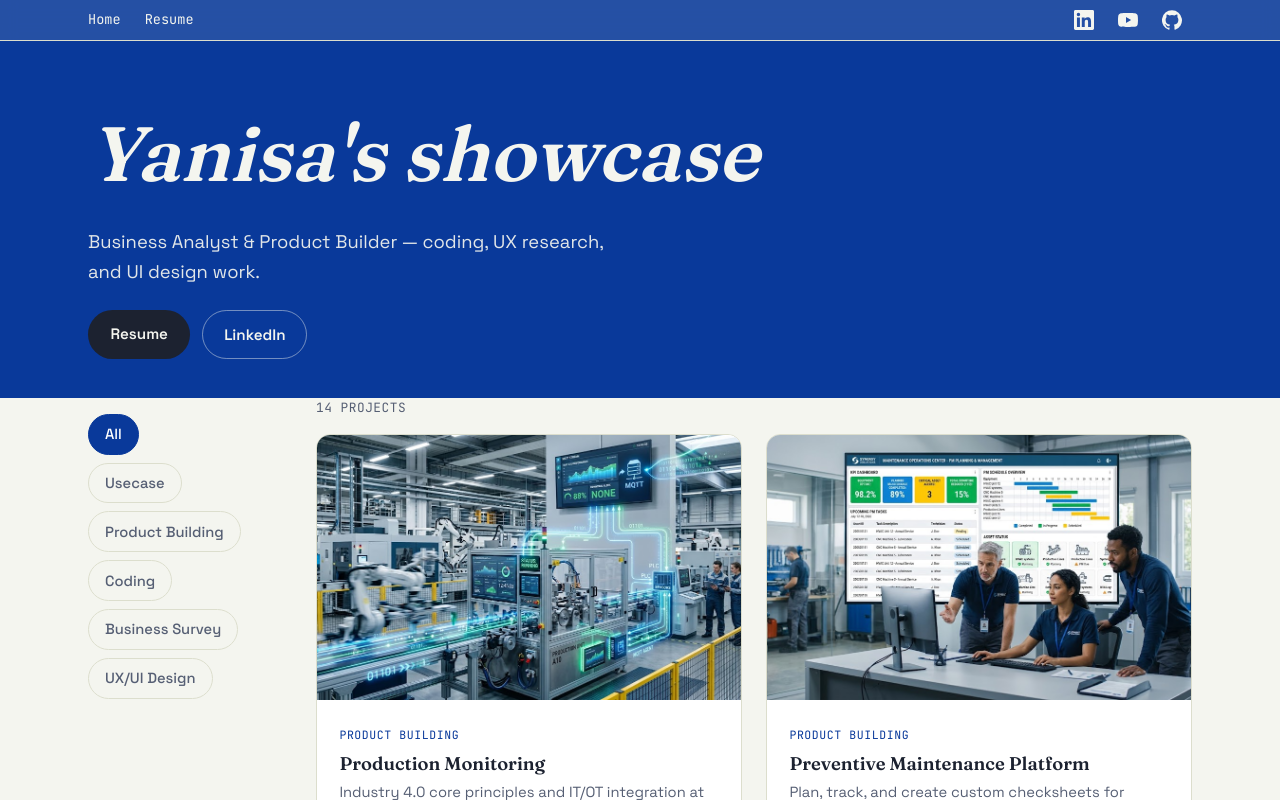
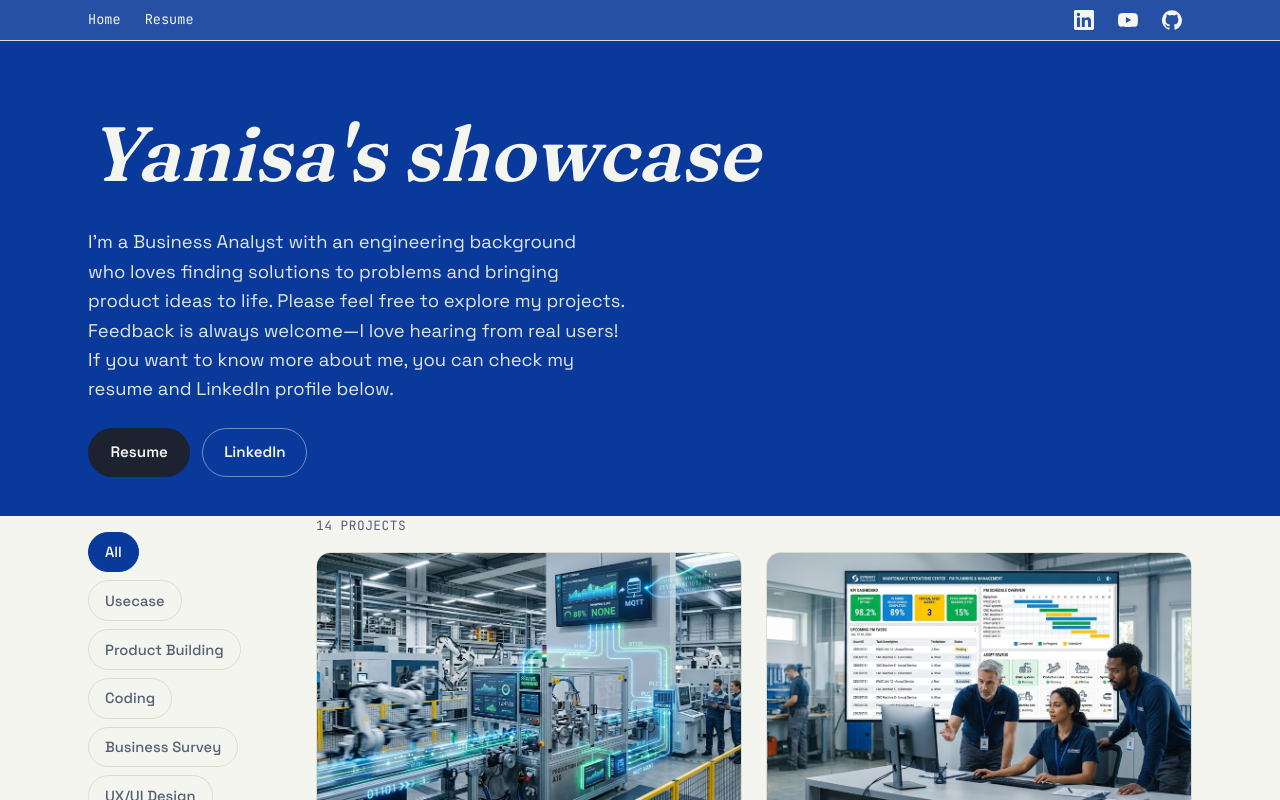
Before and after one commit to bowyani/bowyani.github.io, a React (Vite) app: page / in a window 1280 px wide. Shown: the top 800 px of the page. Built offline with nearby package versions, Linux system fonts and the light colour scheme.

Commit message:
update bio

```diff
--- a/src/components/Hero.tsx
+++ b/src/components/Hero.tsx
@@ -12,8 +12,11 @@ export function Hero() {
             <span className={styles.name}>Yanisa's showcase</span>
           </h1>
           <p className={styles.bio}>
-            Business Analyst &amp; Product Builder — coding, UX research, and UI
-            design work.
+            I'm a Business Analyst with an engineering background <br />
+            who loves finding solutions to problems and bringing product ideas
+            to life. Please feel free to explore my projects. Feedback is always
+            welcome—I love hearing from real users! If you want to know more
+            about me, you can check my resume and LinkedIn profile below.
           </p>
           <div className={styles.actions}>
             <a className={styles.primaryBtn} href={profile.resumeUrl} download>
```
